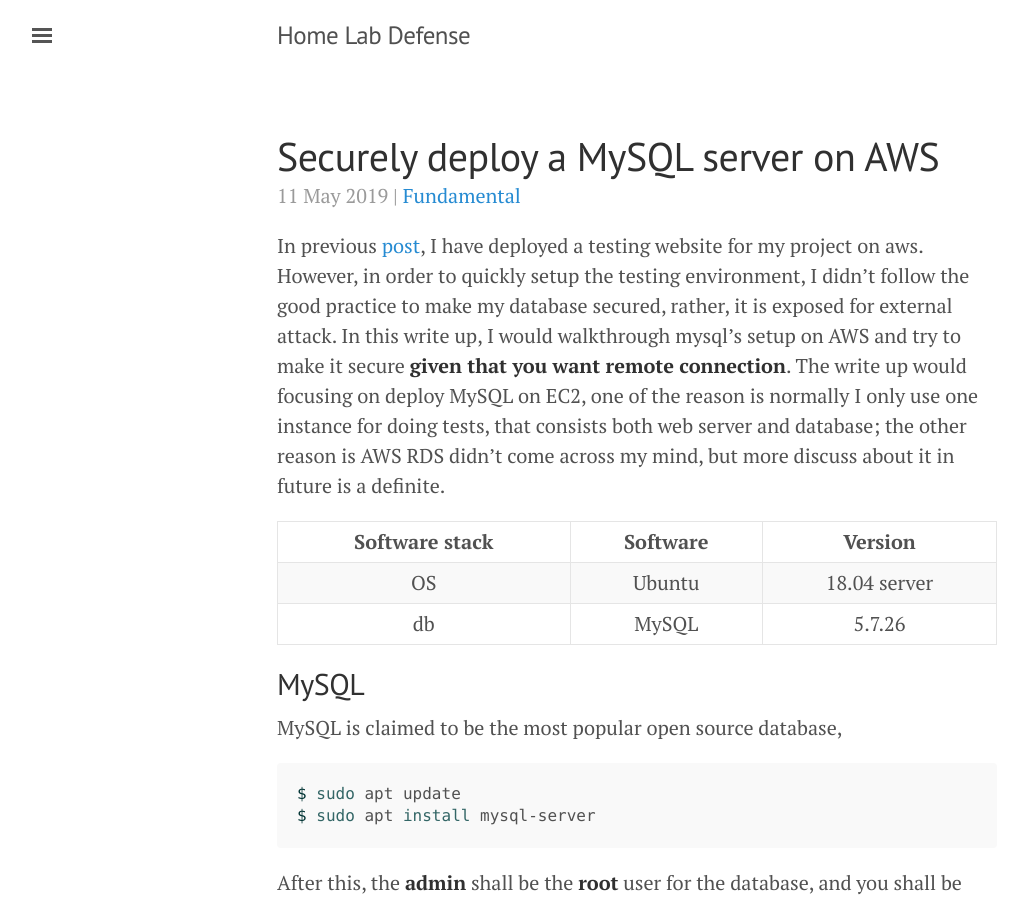
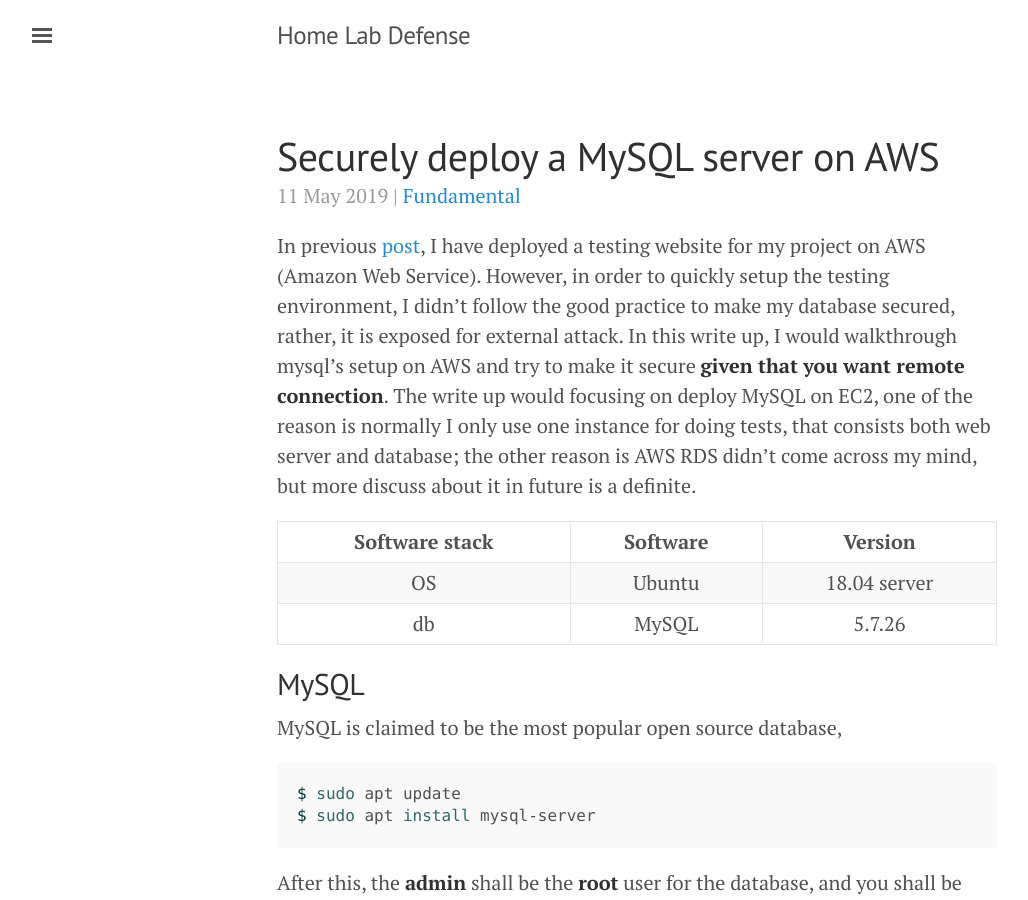
Before and after one commit to happyren/happyren.github.io, a Jekyll site: the page built from _posts/2019-05-11-secure-deployment-of-mysql-on-aws.md, in a window 1280 px wide and 900 px high. Shown: the whole window, without its empty margins (3-1031 px from the left). Built offline with Jekyll 4.4.1, drawn with Linux system fonts in a browser that asks for light colours; nearby versions of some CDN libraries.

Commit message:
minor update

```diff
--- a/_posts/2019-05-11-secure-deployment-of-mysql-on-aws.md
+++ b/_posts/2019-05-11-secure-deployment-of-mysql-on-aws.md
@@ -4,7 +4,7 @@ title: Securely deploy a MySQL server on AWS
 tag: fundamental
 ---
 
-In previous [post](https://homelabdefense.com/2019/04/29/configure-nodejs-mongodb-testsite-on-aws/), I have deployed a testing website for my project on aws. However, in order to quickly setup the testing environment, I didn't follow the good practice to make my database secured, rather, it is exposed for external attack. In this write up, I would walkthrough mysql's setup on AWS and try to make it secure **given that you want remote connection**. The write up would focusing on deploy MySQL on EC2, one of the reason is normally I only use one instance for doing tests, that consists both web server and database; the other reason is AWS RDS didn't come across my mind, but more discuss about it in future is a definite.
+In previous [post](https://homelabdefense.com/2019/04/29/configure-nodejs-mongodb-testsite-on-aws/), I have deployed a testing website for my project on AWS (Amazon Web Service). However, in order to quickly setup the testing environment, I didn't follow the good practice to make my database secured, rather, it is exposed for external attack. In this write up, I would walkthrough mysql's setup on AWS and try to make it secure **given that you want remote connection**. The write up would focusing on deploy MySQL on EC2, one of the reason is normally I only use one instance for doing tests, that consists both web server and database; the other reason is AWS RDS didn't come across my mind, but more discuss about it in future is a definite.
 
 | Software stack | Software | Version |
 | :-: | :-: | :-: |
```
